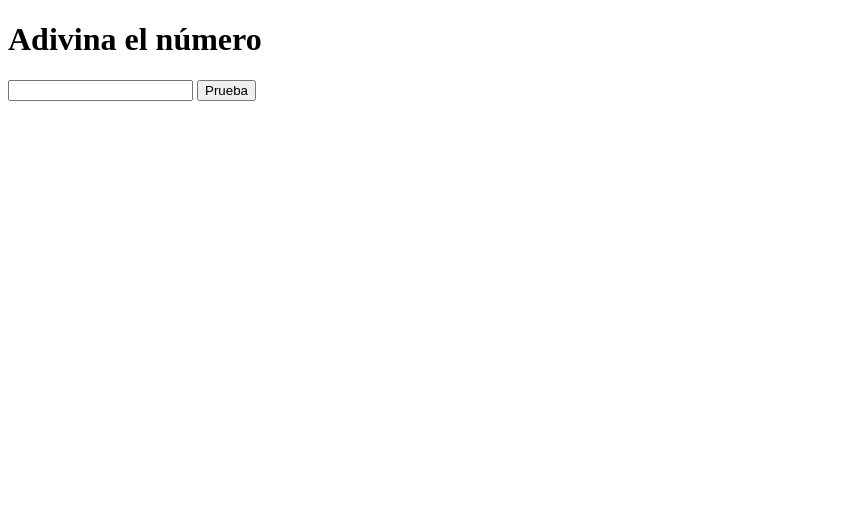
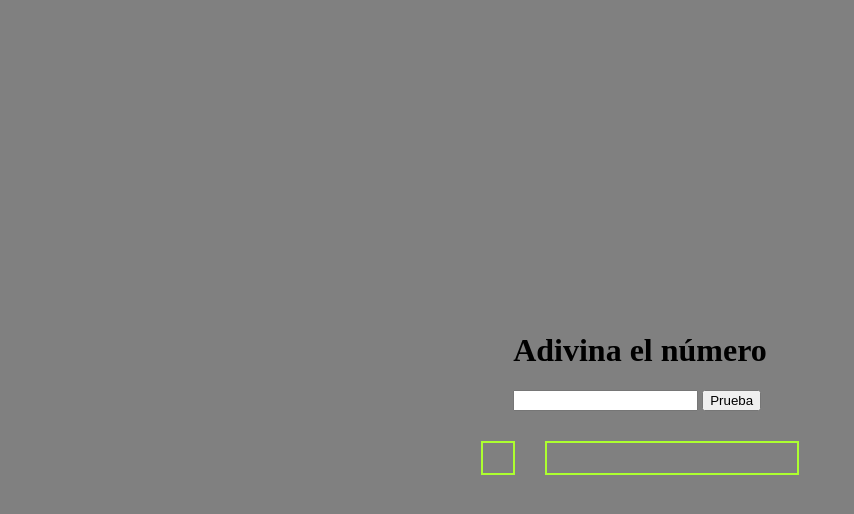
Before and after one commit to PozaTR/m2-evaluacion-intermedia-PozaTR, a plain HTML site: page index.html in a window 1280 px wide. Shown: the whole page, without its empty margins (0-854 px from the left). Drawn offline with Linux system fonts and the light colour scheme.

Commit message:
create some basic styles

```diff
--- a/css/style.css
+++ b/css/style.css
@@ -0,0 +1,32 @@
+body {
+    background-color: grey;
+    display:flex;
+    justify-content: center;
+    align-items: center;
+    flex-direction: column;
+    min-height:100vh;
+}
+.container2 {
+    padding:30px;
+    display:flex;
+    justify-content: center;
+    align-items: center;
+}
+.text {
+    width: 250px;
+    height: 30px;
+    border: 2px solid greenyellow;
+    display:flex;
+    justify-content: center;
+    align-items: center;
+}
+.count {
+    width: 30px;
+    height: 30px;
+    border: 2px solid greenyellow;
+    display:flex;
+    justify-content: center;
+    align-items: center;
+    margin-right:30px; ;
+
+}
--- a/index.html
+++ b/index.html
@@ -1,5 +1,6 @@
 <!DOCTYPE html>
 <html lang="es">
+
 <head>
     <meta charset="UTF-8">
     <meta name="viewport" content="width=device-width, initial-scale=1.0">
@@ -7,12 +8,19 @@
     <title>Ejercicio evaluación intermedia módulo 2</title>
     <link rel="stylesheet" href="css/style.css">
 </head>
+
 <body>
-    <h1 class="title">Adivina el número</h1>
-    <input type="number" class="number">
-    <button class="button">Prueba</button>
-    <div class="text"></div>
-    <div class="count"></div>
+    <div class="container1">
+        <h1 class="title">Adivina el número</h1>
+        <input type="number" class="number">
+        <button class="button">Prueba</button>
+    </div>
+    <div class="container2">
+        <div class="count"></div>
+        <div class="text"></div>
+    </div>
+
     <script type="text/javascript" src="js/main.js"></script>
 </body>
+
 </html>
--- a/js/main.js
+++ b/js/main.js
@@ -14,6 +14,7 @@ const guessNumber = {
     highNumber:'demasiado alto',
     lowNumber: 'demasiado bajo',
 }
+
 
 //Crear función
 function findNumber(event) {
@@ -33,3 +34,12 @@ function findNumber(event) {
 
 //Poner el botón a escuchar el evento
 prube.addEventListener('click', findNumber);
+
+function getRandomNumber(max) {
+    return Math.ceil(Math.random() * max);
+  }
+
+  // Anda, chacho, píntame en la consola un número random hasta 100;
+  const myRandomNumber = getRandomNumber(100);
+
+  console.log(`Mi número aleatorio es ${myRandomNumber}`);
```
